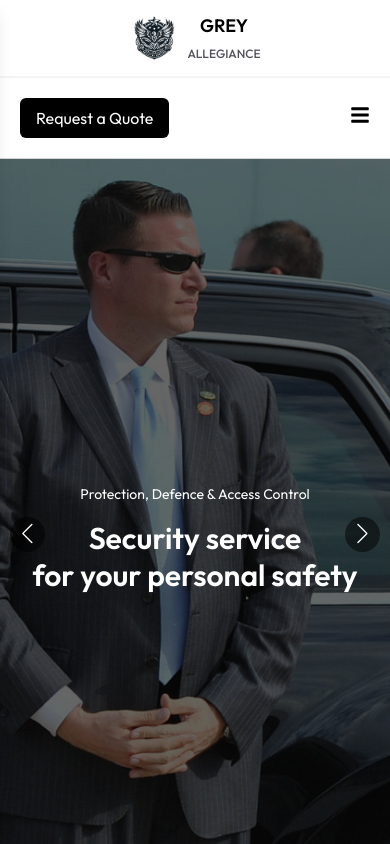
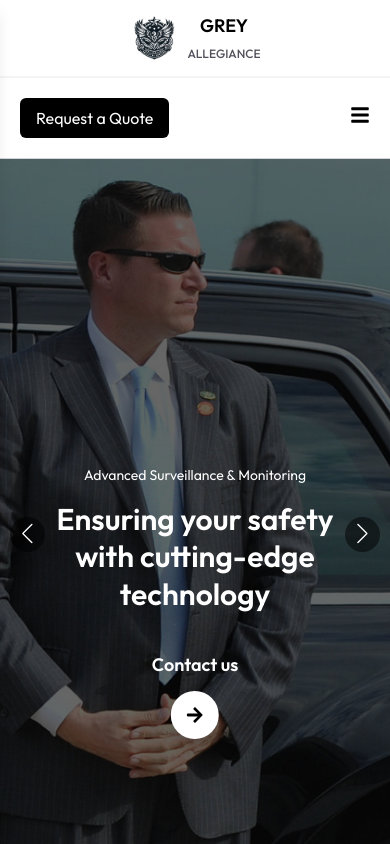
Before and after one commit to tusharn3115/Grey-Allegiance, a React (Vite) app: page / in a window 390 px wide. Shown: the top 844 px of the page. Built offline with nearby package versions, Linux system fonts and the light colour scheme.

Commit message:
some changes in home page

```diff
--- a/src/App.jsx
+++ b/src/App.jsx
@@ -1,17 +1,11 @@
 import React from "react";
 import { RouterProvider } from "react-router-dom";
 import router from "./router/RouterController";
-import RequestQuote from "./pages/UserSide/request-quote/RequestQuote";
-import JoinUs from "./pages/UserSide/join-us/JoinUs";
-import AboutUs from "./pages/UserSide/aboutus/AboutUs";
 
 const App = () => {
   return (
     <>
       <RouterProvider router={router} />
-      {/* <RequestQuote /> */}
-      {/* <JoinUs /> */}
-      {/* <AboutUs /> */}
     </>
   );
 };
--- a/src/components/user/Navbar.jsx
+++ b/src/components/user/Navbar.jsx
@@ -1,11 +1,11 @@
 import { useState, useRef, useEffect } from "react";
 import { FaUser } from "react-icons/fa";
 import React from "react";
+import { Link, useLocation } from "react-router-dom";
 import HamburgerMenu from "./HamburgerMenu";
-import { Link } from "react-router-dom";
 
 const Navbar = () => {
-  const [active, setActive] = useState("Home");
+  const location = useLocation(); // Get the current route
   const navLinks = [
     { name: "Home", path: "/" },
     { name: "Services", path: "/services" },
@@ -40,13 +40,12 @@ const Navbar = () => {
             <li key={link.name} className="relative cursor-pointer">
               <Link
                 to={link.path}
-                onClick={() => setActive(link.name)}
                 className={`pb-2 transition relative uppercase ${
-                  active === link.name ? "text-zinc-600" : "text-black"
+                  location.pathname === link.path ? "text-zinc-600" : "text-black"
                 }`}
               >
                 {link.name}
-                {active === link.name && (
+                {location.pathname === link.path && (
                   <div className="absolute left-0 bottom-0 w-full h-[2px] bg-zinc-600 transition-all duration-300"></div>
                 )}
               </Link>
@@ -55,12 +54,12 @@ const Navbar = () => {
         </ul>
 
         <div className="flex items-center gap-2">
-          {/* request quote */}
-            <Link to="/request-quote">
+          {/* Request Quote */}
+          <Link to="/request-quote">
             <button className="bg-black text-white px-4 py-2 rounded-md hover:bg-zinc-700 cursor-pointer">
               Request a Quote
             </button>
-            </Link>
+          </Link>
 
           {/* User Profile */}
           <div className="relative" ref={menuRef}>
--- a/src/pages/UserSide/user-dashboard/Banner.jsx
+++ b/src/pages/UserSide/user-dashboard/Banner.jsx
@@ -1,7 +1,8 @@
-import React from "react";
+import React, { useState } from "react";
 import { Swiper, SwiperSlide } from "swiper/react";
 import { Autoplay, Navigation } from "swiper/modules";
 import SwiperCore from "swiper";
+import { motion, AnimatePresence } from "framer-motion";
 import "swiper/css";
 import "swiper/css/navigation";
 import { FaArrowRight } from "react-icons/fa";
@@ -12,45 +13,86 @@ import banner_img2 from "../../../assets/banner2.jpg";
 // ✅ Register Swiper Modules
 SwiperCore.use([Navigation]);
 
+const bannerText = [
+  {
+    subtitle: "Protection, Defence & Access Control",
+    title1: "Security service",
+    title2: "for your personal safety",
+  },
+  {
+    subtitle: "Advanced Surveillance & Monitoring",
+    title1: "Ensuring your safety",
+    title2: "with cutting-edge technology",
+  },
+];
+
+// 🎬 Smooth fade-in animation variants
+const fadeInVariant = {
+  hidden: { opacity: 0, y: 30 },
+  visible: { opacity: 1, y: 0, transition: { duration: 1, ease: "easeOut" } },
+};
+
 const Banner = () => {
+  const [activeIndex, setActiveIndex] = useState(0);
+
   return (
     <div className="relative w-full h-[90vh] overflow-hidden">
       {/* Swiper Slider */}
       <Swiper
         modules={[Autoplay, Navigation]}
-        autoplay={{ delay: 3000, disableOnInteraction: false }}
+        autoplay={{ delay: 4000, disableOnInteraction: false }}
         loop={true}
         navigation
+        onSlideChange={(swiper) => setActiveIndex(swiper.realIndex)}
         className="w-full h-full"
       >
         {[banner_img1, banner_img2].map((img, index) => (
-          <SwiperSlide key={index} className="w-full h-full">
-            <img
-              src={img}
-              alt="banner"
-              className="w-full h-full object-cover"
-            />
+          <SwiperSlide key={index} className="w-full h-full relative">
+            <img src={img} alt="banner" className="w-full h-full object-cover" />
 
-            {/* Text Overlay */}
-            <div className="absolute w-full top-1/2 left-1/2 transform -translate-x-1/2 -translate-y-1/2 text-white text-center px-4">
+            {/* Animated Text Overlay */}
+            <AnimatePresence mode="wait">
+              {activeIndex === index && (
+                <motion.div
+                  key={index}
+                  className="absolute w-full top-1/2 left-1/2 transform -translate-x-1/2 -translate-y-1/2 text-white text-center px-4"
+                  initial="hidden"
+                  animate="visible"
+                  exit="hidden"
+                  variants={fadeInVariant}
+                >
                   <p className="text-sm md:text-lg mb-4 md:mb-10">
-                Protection, Defence & Access Control
+                    {bannerText[index].subtitle}
                   </p>
                   <h1 className="text-3xl md:text-6xl lg:text-7xl font-semibold leading-tight">
-                Security service
+                    {bannerText[index].title1}
                   </h1>
                   <h1 className="text-3xl md:text-6xl lg:text-7xl font-semibold leading-tight">
-                for your personal safety
+                    {bannerText[index].title2}
                   </h1>
-            </div>
+                </motion.div>
+              )}
+            </AnimatePresence>
 
             {/* Contact Button */}
-            <div className="absolute contactBtn mt-6 md:mt-16 top-[32rem] left-1/2 transform -translate-x-1/2 -translate-y-1/2 flex flex-col md:flex-row items-center gap-3 md:gap-5 text-white">
+            <AnimatePresence mode="wait">
+              {activeIndex === index && (
+                <motion.div
+                  key={`btn-${index}`}
+                  className="absolute mt-6 md:mt-16 top-[32rem] left-1/2 transform -translate-x-1/2 -translate-y-1/2 flex flex-col md:flex-row items-center gap-3 md:gap-5 text-white"
+                  initial="hidden"
+                  animate="visible"
+                  exit="hidden"
+                  variants={fadeInVariant}
+                  transition={{ delay: 0.3 }} // Slight delay for better effect
+                >
                   <h3 className="text-lg md:text-xl font-semibold">Contact us</h3>
-              <div className="w-12 h-12 md:w-16 md:h-16 rounded-full bg-white flex items-center justify-center">
+                  <div className="w-12 h-12 md:w-16 md:h-16 rounded-full bg-white flex items-center justify-center shadow-lg">
                     <FaArrowRight className="text-black text-lg md:text-2xl cursor-pointer" />
                   </div>
-            </div>
+                </motion.div>
+              )}
+            </AnimatePresence>
           </SwiperSlide>
         ))}
       </Swiper>
```
Lines whose indentation alone changed are shown as unchanged.
